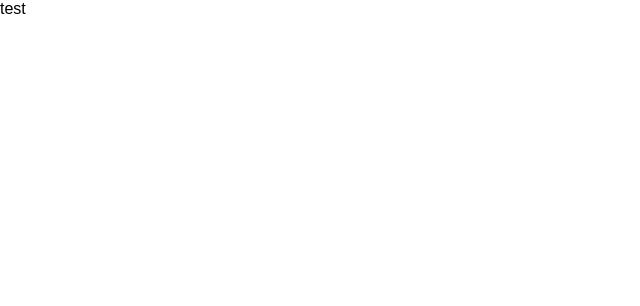
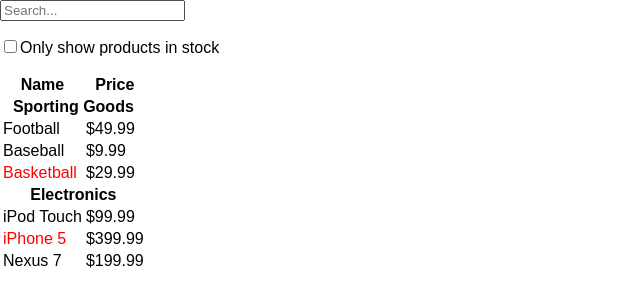
Before and after one commit to jerryni/react-redux-practice, a React (Create React App) app: page / in a window 1280 px wide. Shown: the top 306 px of the page, without its empty margins (0-640 px from the left). Built offline with nearby package versions, Linux system fonts and the light colour scheme.

Commit message:
Add FilterableProductTable module and static content

```diff
--- a/package.json
+++ b/package.json
@@ -3,6 +3,7 @@
   "version": "0.1.0",
   "private": true,
   "dependencies": {
+    "prop-types": "^15.6.0",
     "react": "^15.5.4",
     "react-dom": "^15.5.4"
   },
--- a/src/App.jsx
+++ b/src/App.jsx
@@ -1,18 +1,13 @@
 import React from 'react'
 import './App.css'
-import FilterableProductTable from './modules/productList/index.jsx'
-import ToDoList from './modules/todoList/index.jsx'
+import FilterableProductTable from './modules/FilterableProductTable.jsx'
+import ToDoList from './modules/ToDoList.jsx'
 
 class App extends React.Component {
-
-  constructor(props){
-    super(props)
-    this.state = {
-      showTable: true
-    }
-    this.todos = []
+  state = {
+    showTable: true
   }
-
+  todos = []
   render() {
     return (
       <div id="app">
--- /dev/null
+++ b/src/mock/products.js
@@ -0,0 +1,31 @@
+export default [{
+  category: 'Sporting Goods',
+  price: '$49.99',
+  stocked: true,
+  name: 'Football'
+}, {
+  category: 'Sporting Goods',
+  price: '$9.99',
+  stocked: true,
+  name: 'Baseball'
+}, {
+  category: 'Sporting Goods',
+  price: '$29.99',
+  stocked: false,
+  name: 'Basketball'
+}, {
+  category: 'Electronics',
+  price: '$99.99',
+  stocked: true,
+  name: 'iPod Touch'
+}, {
+  category: 'Electronics',
+  price: '$399.99',
+  stocked: false,
+  name: 'iPhone 5'
+}, {
+  category: 'Electronics',
+  price: '$199.99',
+  stocked: true,
+  name: 'Nexus 7'
+}]
--- /dev/null
+++ b/src/modules/FilterableProductTable.jsx
@@ -0,0 +1,26 @@
+/**
+- FilterableProductTable：容器，包含所有组件
+    - SearchBar：获取用户输入
+    - ProductTable：展示列表
+        - ProductCategoryRow：类别头
+        - ProductRow：商品行
+**/
+import React from 'react'
+import SearchBar from './SearchBar.jsx'
+import ProductTable from './ProductTable.jsx'
+import products from '../mock/products'
+
+// import PropTypes from 'prop-types'
+class FilterableProductTable extends React.Component {
+  state = {}
+  render() {
+    return (
+      <div>
+        <SearchBar/>
+        <ProductTable products={products}/>
+      </div>
+    )
+  }
+}
+
+export default FilterableProductTable
--- /dev/null
+++ b/src/modules/ProductTable.jsx
@@ -0,0 +1,57 @@
+/**
+- FilterableProductTable：容器，包含所有组件
+    - SearchBar：获取用户输入
+    - ProductTable：展示列表
+        - ProductCategoryRow：类别头
+        - ProductRow：商品行
+**/
+import React from 'react'
+import ProductCategoryRow from './subModules/ProductCategoryRow.jsx'
+import ProductRow from './subModules/ProductRow.jsx'
+import PropTypes from 'prop-types'
+class ProductTable extends React.Component {
+  static propTypes = {
+    products: PropTypes.array
+  }
+
+  static defaultProps = {
+    products: []
+  }
+
+  render() {
+    let rows = []
+    let lastCategory = null;
+
+    this.props.products.forEach((product) => {
+      if (product.category !== lastCategory) {
+        rows.push(
+          <ProductCategoryRow
+            category={product.category}
+            key={product.category} />
+        );
+      }
+      rows.push(
+        <ProductRow
+          product={product}
+          key={product.name} />
+      );
+      lastCategory = product.category;
+    })
+    return (
+      <table>
+        <thead>
+          <tr>
+            <th>Name</th>
+            <th>Price</th>
+          </tr>
+        </thead>
+        <tbody>
+          {rows}
+        </tbody>
+
+      </table>
+    )
+  }
+}
+
+export default ProductTable
--- a/src/modules/productList/index.jsx
+++ b/src/modules/SearchBar.jsx
@@ -6,17 +6,18 @@
         - ProductRow：商品行
 **/
 import React from 'react'
-// import
+// import PropTypes from 'prop-types'
 class FilterableProductTable extends React.Component {
-    constructor(props) {
-        super(props)
-        this.state = {}
-    }
   render() {
     return (
       <div>
-            test
-
+        <input placeholder="Search..."/>
+        <p>
+          <label>
+            <input type="checkbox"/>
+            <span>Only show products in stock</span>
+          </label>
+        </p>
       </div>
     )
   }
--- a/src/modules/todoList/index.jsx
+++ b/src/modules/ToDoList.jsx
@@ -71,7 +71,7 @@ class ToDoList extends React.Component {
                   {todo.name}
                   </label>
 
-                  <a href="javascript:" className="close" onClick={() => {this.handleRemoveTodo(index)}}>X</a>
+                  <span className="close" onClick={() => {this.handleRemoveTodo(index)}}>X</span>
                 </li>
               )}
             </ul>
--- /dev/null
+++ b/src/modules/subModules/ProductCategoryRow.jsx
@@ -0,0 +1,22 @@
+/**
+- FilterableProductTable：容器，包含所有组件
+    - SearchBar：获取用户输入
+    - ProductTable：展示列表
+        - ProductCategoryRow：类别头
+        - ProductRow：商品行
+**/
+import React from 'react'
+// import PropTypes from 'prop-types'
+class ProductCategoryRow extends React.Component {
+  render() {
+    return (
+      <tr>
+        <th colSpan="2">
+          {this.props.category}
+        </th>
+      </tr>
+    )
+  }
+}
+
+export default ProductCategoryRow
--- /dev/null
+++ b/src/modules/subModules/ProductRow.jsx
@@ -0,0 +1,33 @@
+/**
+- FilterableProductTable：容器，包含所有组件
+    - SearchBar：获取用户输入
+    - ProductTable：展示列表
+        - ProductCategoryRow：类别头
+        - ProductRow：商品行
+**/
+import React from 'react'
+import PropTypes from 'prop-types'
+class ProductRow extends React.Component {
+  static propTypes = {
+    product: PropTypes.object.isRequired
+  }
+  render() {
+    let product = this.props.product,
+        name;
+
+    name = product.stocked ?
+      product.name :
+      (<span style={{color:'red'}}>
+        {product.name}
+      </span>)
+
+    return (
+      <tr>
+        <td>{name}</td>
+        <td>{product.price}</td>
+      </tr>
+    )
+  }
+}
+
+export default ProductRow
```
Lines whose indentation alone changed are shown as unchanged.
